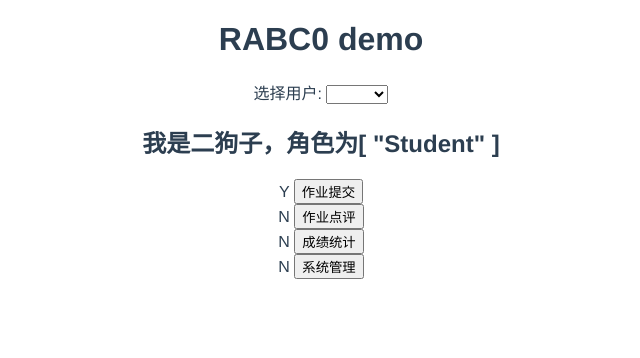
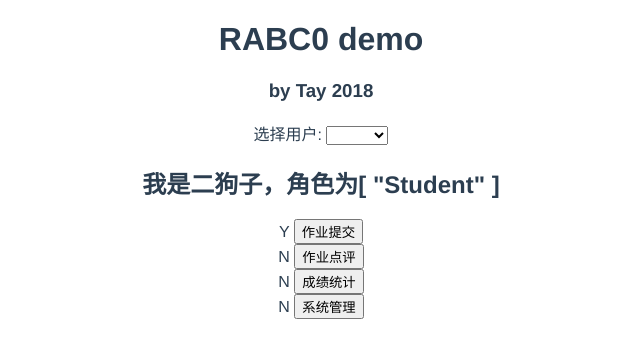
Before and after one commit to TayYim/HomeworkMS, a Vue app in the folder homework-ms-fe/: page / in a window 1280 px wide. Shown: the top 358 px of the page, without its empty margins (319-959 px from the left). Built offline with nearby package versions, Linux system fonts and the light colour scheme.

Commit message:
add subtitle

```diff
--- a/homework-ms-fe/src/views/Home.vue
+++ b/homework-ms-fe/src/views/Home.vue
@@ -1,6 +1,7 @@
 <template>
   <div class="home">
     <h1>RABC0 demo</h1>
+    <h3>by Tay 2018</h3>
     <div>
       选择用户:
       <select @change="onUserChange" v-model="selectedUsername" id="username">
```
